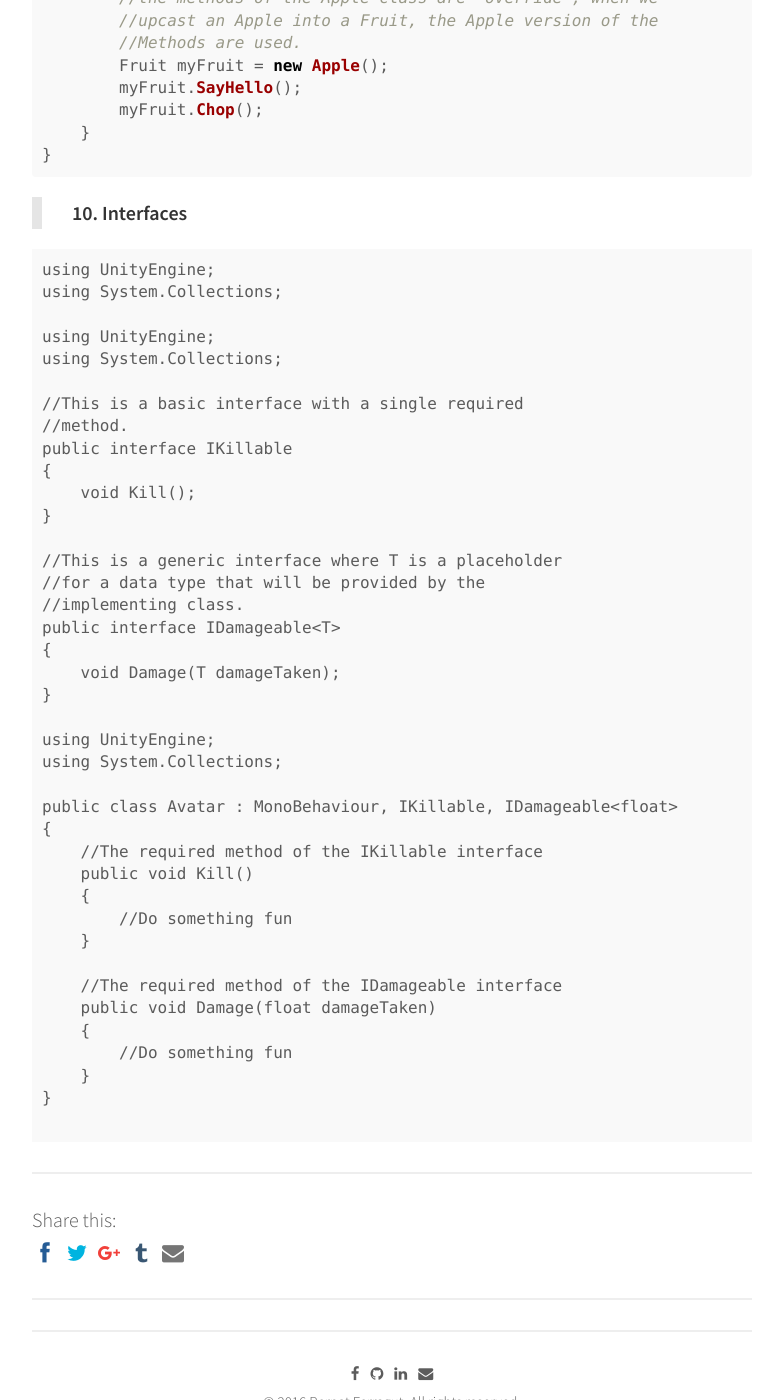
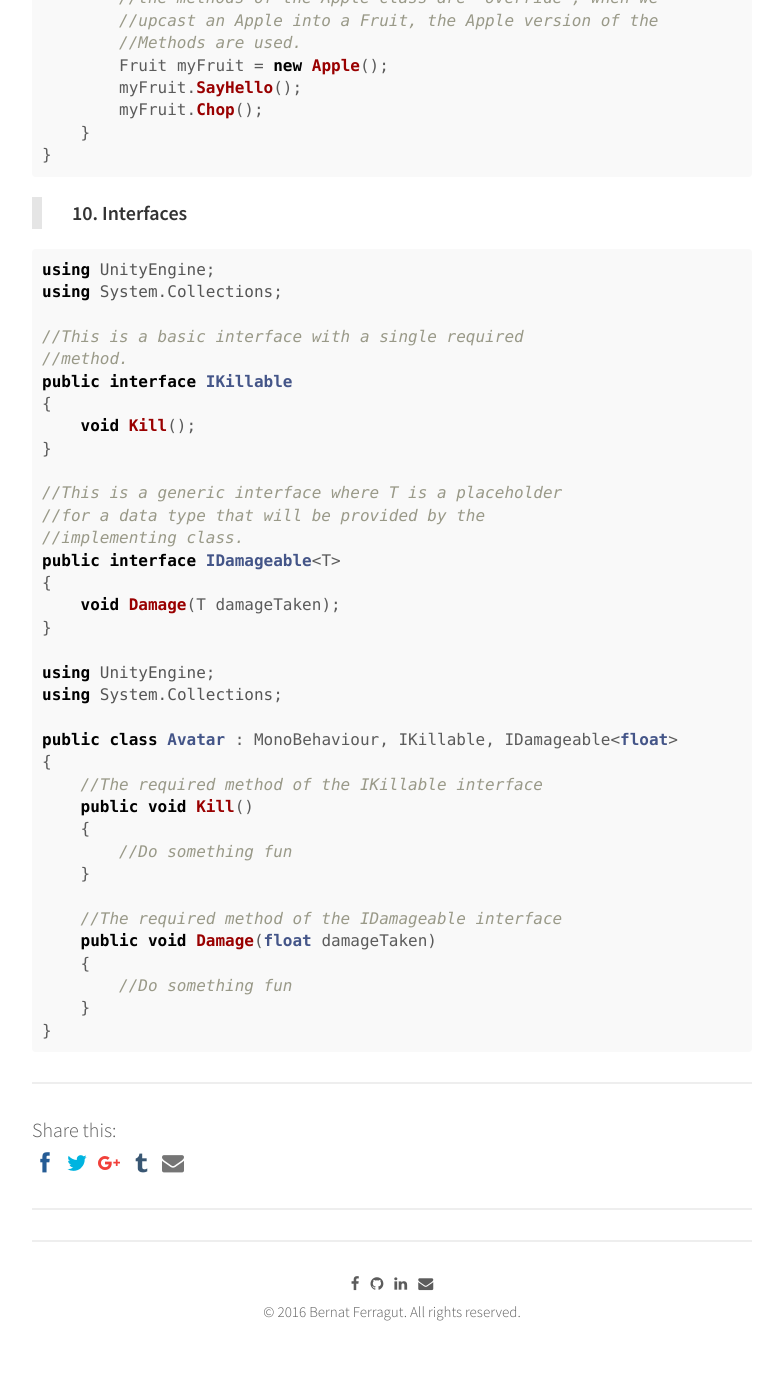
Before and after one commit to bernatferragut/FutureWeb-blog, a Jekyll site: the page built from _posts/22-12-16-VR-Scripting in Unity-2.md.md, in a window 1280 px wide and 1400 px high, scrolled down 13240 px. Shown: the whole window, without its empty margins (248-1031 px from the left). Built offline with Jekyll 4.4.1, drawn with Linux system fonts in a browser that asks for light colours; nearby versions of some CDN libraries; comment, search, counter and statistics services are not loaded.

Commit message:
Update 22-12-16-VR-Scripting in Unity-2.md.md
Interfaces 3

````diff
--- a/_posts/22-12-16-VR-Scripting in Unity-2.md.md
+++ b/_posts/22-12-16-VR-Scripting in Unity-2.md.md
@@ -600,10 +600,7 @@ public class FruitSalad : MonoBehaviour
 
 > **10. Interfaces**
 
-```C#
-using UnityEngine;
-using System.Collections;
-
+```c#
 using UnityEngine;
 using System.Collections;
 
@@ -639,5 +636,4 @@ public class Avatar : MonoBehaviour, IKillable, IDamageable<float>
         //Do something fun
     }
 }
-
 ```
````
